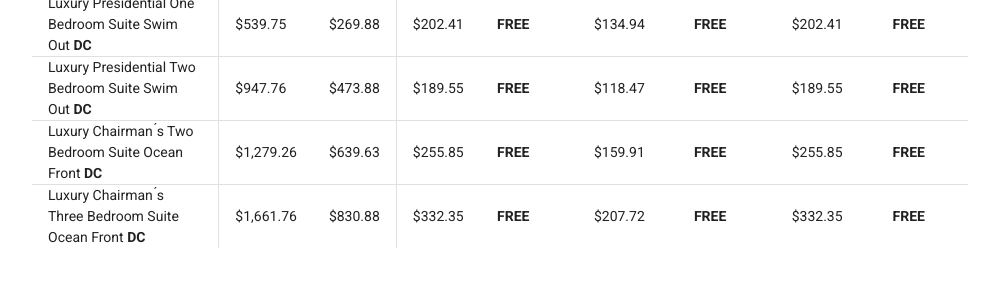
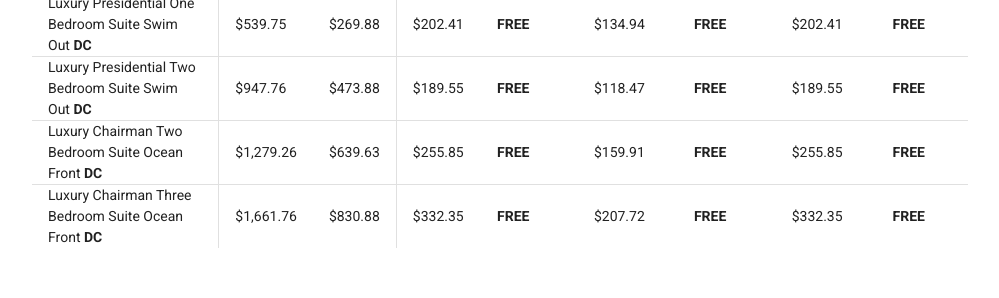
Before and after one commit to nguyenmichelle/keachelle-wedding, a Nuxt app: page /resort in a window 1280 px wide. Shown: the part 2240-2538 px from the top of the page, without its empty margins (140-1139 px from the left). Built offline with nearby package versions, Linux system fonts and the light colour scheme.

Commit message:
Removing apostrophe s from luxury chairman type rooms

```diff
--- a/pages/resort.vue
+++ b/pages/resort.vue
@@ -358,7 +358,7 @@ export default {
           secondTeenPrice: '$189.55'
         },
         {
-          roomType: 'Luxury Chairman ́s Two Bedroom Suite Ocean Front <b>DC</b>',
+          roomType: 'Luxury Chairman Two Bedroom Suite Ocean Front <b>DC</b>',
           singlePrice: '$1,279.26',
           dblPrice: '$639.63',
           tripleQuadPrice: '$255.85',
@@ -368,7 +368,7 @@ export default {
           secondTeenPrice: '$255.85'
         },
         {
-          roomType: 'Luxury Chairman ́s Three Bedroom Suite Ocean Front <b>DC</b>',
+          roomType: 'Luxury Chairman Three Bedroom Suite Ocean Front <b>DC</b>',
           singlePrice: '$1,661.76',
           dblPrice: '$830.88',
           tripleQuadPrice: '$332.35',
```
